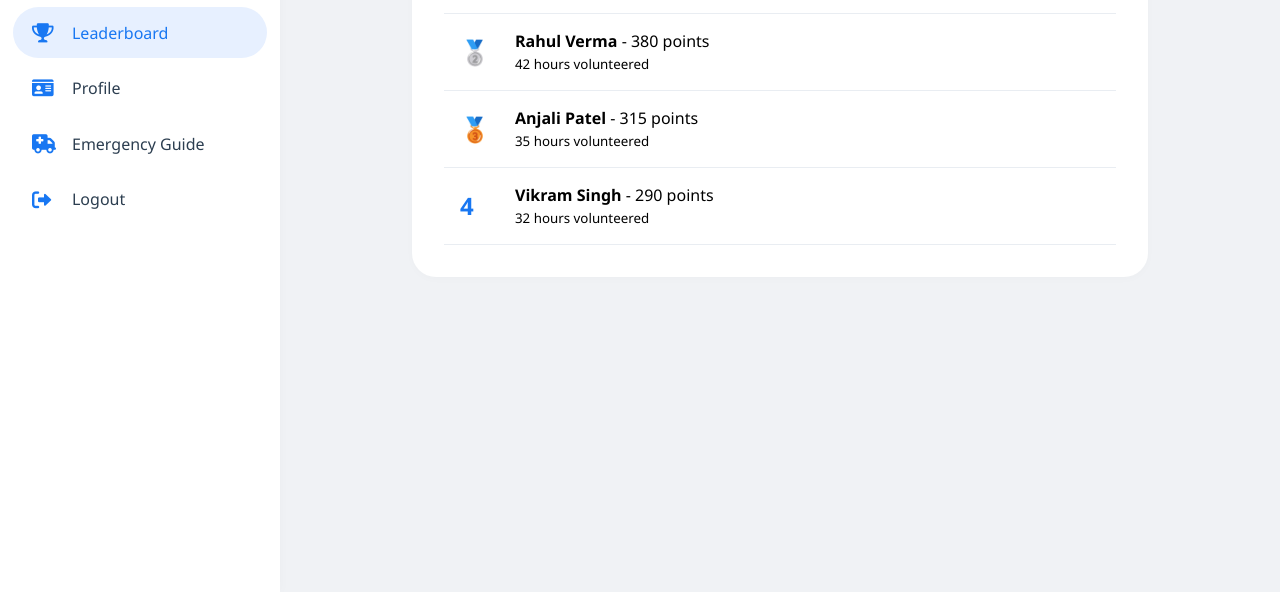
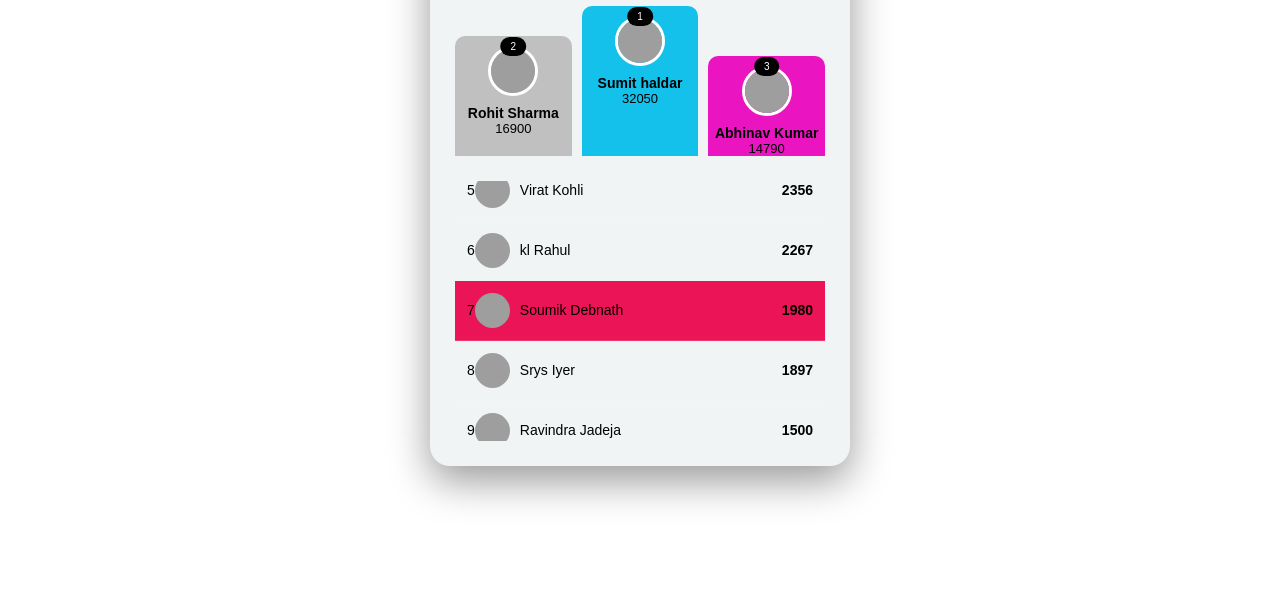
Before and after one commit to ggvhack/p1, a plain HTML site: page leaderboard.html in a window 1280 px wide. Shown: the part 208-800 px from the top of the page. Drawn offline with Linux system fonts and the light colour scheme; grey boxes are pictures that could not be loaded.

Commit message:
Update leaderboard.html

```diff
--- a/leaderboard.html
+++ b/leaderboard.html
@@ -3,76 +3,304 @@
 <head>
 <meta charset="UTF-8">
 <meta name="viewport" content="width=device-width, initial-scale=1.0">
-    <title>HelpingHands • Leaderboard</title>
-    <link rel="stylesheet" href="https://cdnjs.cloudflare.com/ajax/libs/font-awesome/6.0.0-beta3/css/all.min.css">
+<title>Leaderboard</title>
+
 <style>
-        * { margin: 0; padding: 0; box-sizing: border-box; font-family: 'Segoe UI', Roboto, sans-serif; }
-        body { background: #f0f2f5; min-height: 100vh; }
-        .dash-container { display: flex; flex-direction: column; width: 100%; min-height: 100vh; }
-        .dash-header { background: white; padding: 0.7rem 1.5rem; display: flex; align-items: center; justify-content: space-between; box-shadow: 0 2px 8px rgba(0,0,0,0.05); position: sticky; top: 0; z-index: 10; flex-wrap: wrap; gap: 10px; }
-        .logo { display: flex; align-items: center; gap: 10px; font-weight: 700; font-size: 1.3rem; color: #1877f2; cursor: pointer; }
-        .user-badge { background: #e7f0ff; border-radius: 2rem; padding: 0.3rem 1.2rem 0.3rem 0.8rem; display: flex; align-items: center; gap: 8px; font-weight: 500; cursor: pointer; }
-        .user-badge i { font-size: 1.5rem; color: #1877f2; }
-        .badge-detail { line-height: 1.2; }
-        .badge-name { font-weight: 700; font-size: 0.95rem; }
-        .badge-role { font-size: 0.75rem; color: #4b5563; }
-        .dash-main { display: flex; flex: 1; }
-        .side-nav { width: 280px; background: white; padding: 1.5rem 0.8rem; box-shadow: 2px 0 10px rgba(0,0,0,0.02); display: flex; flex-direction: column; gap: 0.3rem; height: calc(100vh - 80px); position: sticky; top: 80px; overflow-y: auto; }
-        .side-nav a { text-decoration: none; color: #2c3e50; padding: 0.9rem 1.2rem; border-radius: 2rem; font-weight: 500; display: flex; align-items: center; gap: 16px; transition: 0.2s; }
-        .side-nav a i { width: 24px; font-size: 1.2rem; color: #1877f2; }
-        .side-nav a:hover, .side-nav a.active { background: #e7f0ff; color: #1877f2; }
-        .content-area { flex: 1; padding: 1.5rem 2rem; max-width: 800px; margin: 0 auto; width: 100%; padding-bottom: 80px; }
-        .page-content { background: white; border-radius: 1.5rem; padding: 2rem; box-shadow: 0 2px 8px rgba(0,0,0,0.02); }
-        .leaderboard-item { display: flex; align-items: center; gap: 15px; padding: 1rem; border-bottom: 1px solid #e9edf2; }
-        .rank { font-size: 1.5rem; font-weight: 700; color: #1877f2; width: 40px; }
-        .bottom-nav { display: none; position: fixed; bottom: 0; left: 0; right: 0; background: white; box-shadow: 0 -4px 10px rgba(0,0,0,0.05); justify-content: space-around; padding: 0.6rem 0.8rem; border-top-left-radius: 24px; border-top-right-radius: 24px; z-index: 20; overflow-x: auto; }
-        .bottom-nav a { text-align: center; color: #4b5563; font-size: 0.7rem; text-decoration: none; display: flex; flex-direction: column; align-items: center; gap: 4px; min-width: 60px; }
-        .bottom-nav a i { font-size: 1.3rem; }
-        .bottom-nav a.active { color: #1877f2; }
-        @media (max-width: 768px) { .side-nav { display: none; } .bottom-nav { display: flex; } .content-area { padding: 1rem 1rem 80px 1rem; } }
+
+*{
+margin:0;
+padding:0;
+box-sizing:border-box;
+font-family:Arial, Helvetica, sans-serif;
+}
+
+body{
+background:linear-gradient(#f0f2f5);
+min-height:100vh;
+display:flex;
+align-items:center;
+justify-content:center;
+padding:20px;
+color:black;
+}
+
+.container{
+width:100%;
+max-width:420px;
+background:#F0F4F5;
+padding:25px;
+border-radius:20px;
+box-shadow:0 15px 40px rgba(0,0,0,0.4);
+}
+
+h1{
+text-align:center;
+margin-bottom:25px;
+}
+
+/* PODIUM */
+
+.podium{
+display:flex;
+align-items:flex-end;
+justify-content:center;
+gap:10px;
+margin-bottom:25px;
+}
+
+.block{
+flex:1;
+text-align:center;
+border-radius:10px 10px 0 0;
+position:relative;
+padding-top:10px;
+animation:rise .7s ease;
+}
+
+.block img{
+width:50px;
+height:50px;
+border-radius:50%;
+border:3px solid white;
+}
+
+.block h3{
+font-size:14px;
+margin-top:5px;
+}
+
+.block p{
+font-size:13px;
+}
+
+.first{
+height:150px;
+background:#14C1EB;
+color:black;
+}
+
+.second{
+height:120px;
+background:silver;
+color:black;
+}
+
+.third{
+height:100px;
+background:#EB14C1;
+color:black;
+}
+
+.rank{
+position:absolute;
+top:1px;
+left:50%;
+transform:translateX(-50%);
+background:black;
+color:white;
+padding:4px 10px;
+border-radius:20px;
+font-size:10px;
+}
+
+/* SCROLL LIST */
+
+.listContainer{
+max-height:260px;
+overflow-y:auto;
+border-radius:10px;
+}
+
+ul{
+list-style:none;
+}
+
+li{
+display:flex;
+align-items:center;
+justify-content:space-between;
+padding:12px;
+border-bottom:1px solid rgba(255,255,255,0.15);
+font-size:14px;
+transition:0.3s;
+}
+
+li:hover{
+background:rgba(255,255,255,0.1);
+}
+
+.profile{
+display:flex;
+align-items:center;
+gap:10px;
+flex:1;
+}
+
+.profile img{
+width:35px;
+height:35px;
+border-radius:50%;
+}
+
+.points{
+color:black;
+font-weight:bold;
+}
+
+/* CURRENT USER */
+
+.me{
+background:#EB1456 !important;
+}
+
+/* ANIMATION */
+
+@keyframes rise{
+from{
+transform:translateY(40px);
+opacity:0;
+}
+to{
+transform:translateY(0);
+opacity:1;
+}
+}
+
+/* RESPONSIVE */
+
+@media(max-width:500px){
+
+.container{
+padding:18px;
+}
+
+.block img{
+width:45px;
+height:45px;
+}
+
+h1{
+font-size:20px;
+}
+
+}
+
 </style>
 </head>
+
 <body>
-    <div class="dash-container">
-        <header class="dash-header">
-            <div class="logo" onclick="goToPage('feed')"><i class="fas fa-hand-holding-heart"></i> <span>HelpingHands</span></div>
-            <div class="user-badge" onclick="goToPage('profile')"><i class="fas fa-user-circle"></i><div class="badge-detail"><span class="badge-name" id="displayName">Loading...</span><span class="badge-role" id="displayRoleCity"></span></div></div>
-        </header>
-        <div class="dash-main">
-            <nav class="side-nav">
-                <a href="#" onclick="goToPage('feed')"><i class="fas fa-newspaper"></i> Feed</a>
-                <a href="#" onclick="goToPage('donation')"><i class="fas fa-hand-holding-heart"></i> Donation</a>
-                <a href="#" class="active" onclick="return false;"><i class="fas fa-trophy"></i> Leaderboard</a>
-                <a href="#" onclick="goToPage('profile')"><i class="fas fa-id-card"></i> Profile</a>
-                <a href="#" onclick="goToPage('emergency')"><i class="fas fa-ambulance"></i> Emergency Guide</a>
-                <a href="#" onclick="logout()"><i class="fas fa-sign-out-alt"></i> Logout</a>
-            </nav>
-            <div class="content-area">
-                <div class="page-content">
-                    <h2><i class="fas fa-trophy"></i> Top Volunteers</h2>
-                    <div class="leaderboard-item"><div class="rank">🥇</div><div><strong>Priya Sharma</strong> - 450 points <br> <small>50 hours volunteered</small></div></div>
-                    <div class="leaderboard-item"><div class="rank">🥈</div><div><strong>Rahul Verma</strong> - 380 points <br> <small>42 hours volunteered</small></div></div>
-                    <div class="leaderboard-item"><div class="rank">🥉</div><div><strong>Anjali Patel</strong> - 315 points <br> <small>35 hours volunteered</small></div></div>
-                    <div class="leaderboard-item"><div class="rank">4</div><div><strong>Vikram Singh</strong> - 290 points <br> <small>32 hours volunteered</small></div></div>
+
+<div class="container">
+
+<h1>Leaderboard</h1>
+
+<div class="podium" id="podium"></div>
+
+<div class="listContainer">
+<ul id="leaderboard"></ul>
 </div>
+
 </div>
+
+<script>
+
+/* CURRENT USER */
+
+const currentUser = "Soumik Debnath";
+
+/* USERS DATA */
+
+const users = [
+
+{name:"Sumit haldar",points:32050,img:"https://pbs.twimg.com/profile_images/2026688980230746121/H1uqhPGO_400x400.jpg"},
+{name:"Rohit Sharma",points:16900,img:"https://www.livemint.com/lm-img/img/2024/07/03/original/Rohit_Sharma_World_Cup_1720011997730.jpg"},
+{name:"Abhinav Kumar",points:14790,img:"https://tse3.mm.bing.net/th/id/OIP.P5x4tqlWO9kkTCxcwFZ_ygHaE7?pid=Api&P=0&h=1807"},
+{name:"Ms Dhoni",points:3278,img:"https://wallpaperaccess.com/full/8669687.jpg"},
+{name:"Virat Kohli",points:2356,img:"https://cdn.britannica.com/48/252748-050-C514EFDB/Virat-Kohli-India-celebrates-50th-century-Cricket-November-15-2023.jpg"},
+{name:" kl Rahul",points:2267,img:"https://tse2.mm.bing.net/th/id/OIP.4rdBW0nGT8iJTUz_EIVpwAHaE8?pid=Api&P=0&h=180"},
+{name:"Soumik Debnath",points:1980,img:"https://media.licdn.com/dms/image/v2/D4E03AQFn-lB6_0NSZA/profile-displayphoto-scale_200_200/B4EZp5htwJIoAY-/0/1762975474710?e=1775088000&v=beta&t=MYgmwV50DqJ_74O8-a9IVDTR9hiW-e6C18xxEaB5fGc"},
+{name:"Srys Iyer",points:1897,img:"https://tse2.mm.bing.net/th/id/OIP.kG4B4I4V8kK89xeVt1Ap6wHaEK?pid=Api&P=0&h=180"},
+{name:"Ravindra Jadeja",points:1500,img:"https://staticg.sportskeeda.com/editor/2023/12/37be1-17018597422895-1920.jpg"},
+{name:"Jaspit Bumrah",points:1200,img:"https://cdn.britannica.com/34/264734-050-85D1D907/jasprit-bumrah-india-ICC-mens-T20-cricket-world-cup-june-2024.jpg"},
+{name:"Hardik pandya",points:1100,img:"https://statico.sportskeeda.com/editor/2025/02/9d2c0-17400342506631-1920.jpg"},
+{name:"Axar Patel",points:900,img:"https://tse3.mm.bing.net/th?id=OIF.FnpkHNpWD%2b3U5qMkY28nsQ&pid=Api&P=0&h=1801"}
+
+];
+
+/* SORT USERS */
+
+users.sort((a,b)=>b.points-a.points);
+
+/* PODIUM */
+
+const podium=document.getElementById("podium");
+const order=[1,0,2];
+
+order.forEach(i=>{
+
+const u=users[i];
+
+const div=document.createElement("div");
+div.classList.add("block");
+
+if(i===0) div.classList.add("first");
+if(i===1) div.classList.add("second");
+if(i===2) div.classList.add("third");
+
+div.innerHTML=`
+<span class="rank">${i+1}</span>
+<img src="${u.img}">
+<h3>${u.name}</h3>
+<p>${u.points}</p>
+`;
+
+podium.appendChild(div);
+
+});
+
+/* LIST */
+
+const list=document.getElementById("leaderboard");
+
+users.forEach((u,i)=>{
+
+if(i<3) return;
+
+const li=document.createElement("li");
+
+if(u.name===currentUser) li.classList.add("me");
+
+li.innerHTML=`
+<span>${i+1}</span>
+
+<div class="profile">
+<img src="${u.img}">
+<span>${u.name}</span>
 </div>
-        <nav class="bottom-nav">
-            <a href="#" onclick="goToPage('feed')"><i class="fas fa-newspaper"></i> <span>Feed</span></a>
-            <a href="#" onclick="goToPage('donation')"><i class="fas fa-hand-holding-heart"></i> <span>Donate</span></a>
-            <a href="#" class="active" onclick="return false;"><i class="fas fa-trophy"></i> <span>Top</span></a>
-            <a href="#" onclick="goToPage('profile')"><i class="fas fa-id-card"></i> <span>Profile</span></a>
-            <a href="#" onclick="goToPage('emergency')"><i class="fas fa-ambulance"></i> <span>Emergency</span></a>
-            <a href="#" onclick="logout()"><i class="fas fa-sign-out-alt"></i> <span>Logout</span></a>
-        </nav>
-    </div>
-    <script>
-        let currentUser = null;
-        function getUserFromUrl() { const params = new URLSearchParams(window.location.search); return { name: params.get('name') || 'Guest User', email: params.get('email') || 'guest@example.com', role: params.get('role') || 'volunteer', city: params.get('city') || 'ripur' }; }
-        function initPage() { currentUser = getUserFromUrl(); document.getElementById('displayName').innerText = currentUser.name; let roleDisplay = currentUser.role; if (currentUser.role === 'ngo') roleDisplay = 'NGO'; else if (currentUser.role === 'organisation') roleDisplay = 'Organisation'; else roleDisplay = 'Volunteer'; document.getElementById('displayRoleCity').innerText = `${roleDisplay} · ${currentUser.city}`; }
-        function goToPage(page) { const params = new URLSearchParams({ name: currentUser.name, email: currentUser.email, role: currentUser.role, city: currentUser.city }); if (page === 'feed') window.location.href = `dashboard.html?${params.toString()}`; else window.location.href = `${page}.html?${params.toString()}`; }
-        function logout() { window.location.href = 'login.html'; }
-        window.onload = initPage;
+
+<span class="points">${u.points}</span>
+`;
+
+list.appendChild(li);
+
+});
+
+/* AUTO SCROLL TO CURRENT USER */
+
+setTimeout(()=>{
+
+const me=document.querySelector(".me");
+
+if(me){
+me.scrollIntoView({
+behavior:"smooth",
+block:"center"
+});
+}
+
+},300);
+
 </script>
+
 </body>
 </html>
```
Lines whose indentation alone changed are shown as unchanged.
